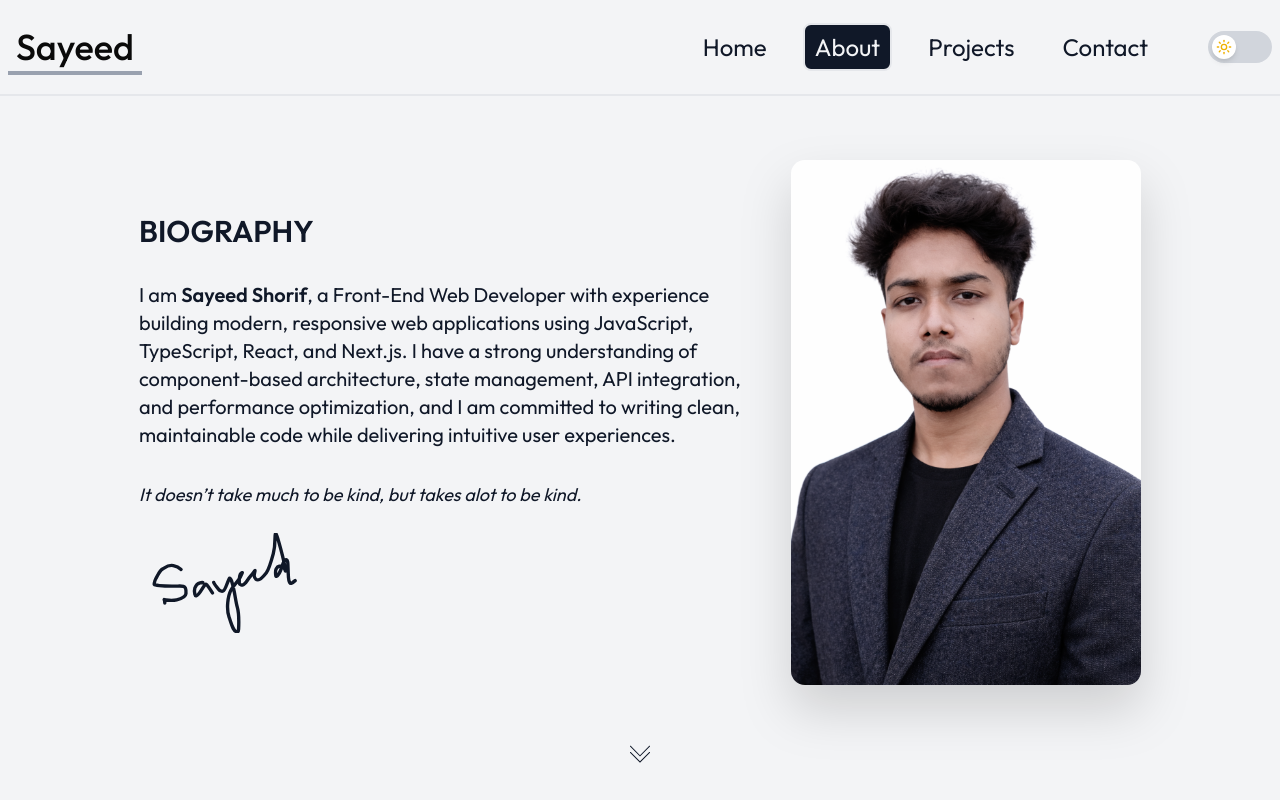
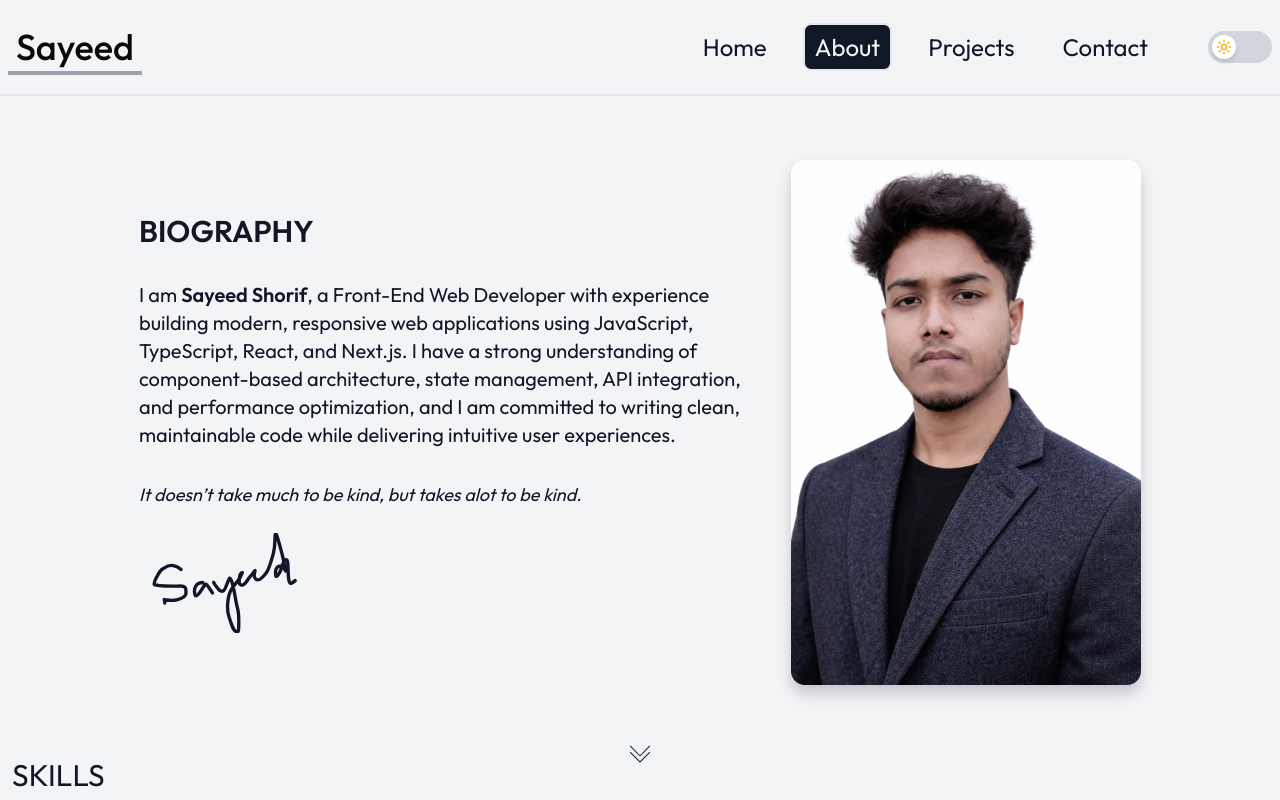
Before and after one commit to sayeed-dev-07/animated-portfolio-nextjs, a Next.js app: page /about in a window 1280 px wide. Shown: the top 800 px of the page. Built offline with nearby package versions, Linux system fonts and the light colour scheme; a web font is replaced by a local one.

Commit message:
fixed typo -2

```diff
--- a/app/about/page.tsx
+++ b/app/about/page.tsx
@@ -5,6 +5,7 @@ import { IoLogoHtml5, IoLogoJavascript } from 'react-icons/io';
 import { FaCss3, FaGitAlt, FaGithub } from 'react-icons/fa';
 import { SiFramer, SiReactquery, SiRedux, SiTailwindcss, SiTypescript, SiVite } from 'react-icons/si';
 import { RiNextjsLine } from 'react-icons/ri';
+
 
 const page = () => {
     const animate = {
@@ -42,7 +43,7 @@ const page = () => {
 
     return (
         <div className='px-3'>
-            <div className='min-h-screen'>
+            <div className='flex items-center justify-center flex-col'>
                 <div className='flex items-center justify-center  flex-col md:flex-row t gap-x-6 gap-y-6 md:mt-16 mt-3'>
                     <div className='md:w-[50%] w-full'>
                         <div className='flex flex-col gap-y-8'>
@@ -95,11 +96,12 @@ const page = () => {
                         stiffness: 300,
                         damping: 20,
                     }} >
-                        <Image className='rounded-xl drop-shadow-2xl' height={400} width={350} loading='lazy' src='/me.png' alt='me' />
+                        <Image className='rounded-xl drop-shadow-accent-foreground/20 drop-shadow-xl' height={400} width={350} loading='lazy' src='/me.png' alt='me' />
                     </motion.div>
                 </div>
                 <div className='flex  items-center justify-center w-full mt-12'>
-                    <motion.svg animate={{ y: [0, 12, 0] }}
+
+                         <motion.svg animate={{ y: [0, 12, 0] }}
                         transition={{
                             duration: 1.2,
                             ease: "easeInOut",
@@ -119,7 +121,7 @@ const page = () => {
                     stiffness: 300,
                     damping: 20,
                 }} className='uppercase text-3xl'>Skills</motion.p>
-                <motion.div variants={parentVariants} initial='hidden' whileInView='show' className="flex my-6 font-semibold items-center justify-start gap-4 flex-wrap">
+                <motion.div id='experience' variants={parentVariants} initial='hidden' whileInView='show' className="flex my-6 font-semibold items-center justify-start gap-4 flex-wrap">
                     <motion.div variants={childVariants} className="flex items-center justify-center gap-x-1.5 px-4 py-1.5 bg-accent-foreground text-accent rounded-md">
                         <IoLogoHtml5 size={24} />
                         <p>HTML5</p>
--- a/app/layout.tsx
+++ b/app/layout.tsx
@@ -1,8 +1,8 @@
 import type { Metadata } from "next";
 import { Fira_Sans_Condensed, Outfit } from "next/font/google";
 import "./globals.css";
+import { ThemeProvider } from "@/components/theme-provider"
 import Navbar from "@/components/Navbar";
-import { ThemeProvider } from "@/components/theme-provider"
 
 
 
@@ -39,8 +39,7 @@ export default function RootLayout({
           enableSystem
           disableTransitionOnChange
         >
-
-
+          <div>
                 <div className="h-24  border-b-2 drop-shadow-border">
                     <div className="max-w-350 h-full w-full mx-auto">
                         <Navbar />
@@ -49,7 +48,7 @@ export default function RootLayout({
                 <div className="h-[calc(100vh-6rem)] max-w-350 mx-auto ">
                     {children}
                 </div>
-
+            </div>
         </ThemeProvider>
       </body>
     </html>
--- a/components/ui/HoverText.tsx
+++ b/components/ui/HoverText.tsx
@@ -17,7 +17,7 @@ const HoverText: React.FC<UnderlineHoverTextProps> = ({
   text,
   textColor = "text-[#0a0a0a] dark:text-white",
   hoverTextColor = "hover:text-accent",
-  hoverColor = "hover:after:bg-indigo-400",
+  hoverColor = "hover:after:bg-[#4a6f8a]",
   fontSize = "text-2xl",
   fontWeight = "font-medium",
   className,
```
Lines whose indentation alone changed are shown as unchanged.
